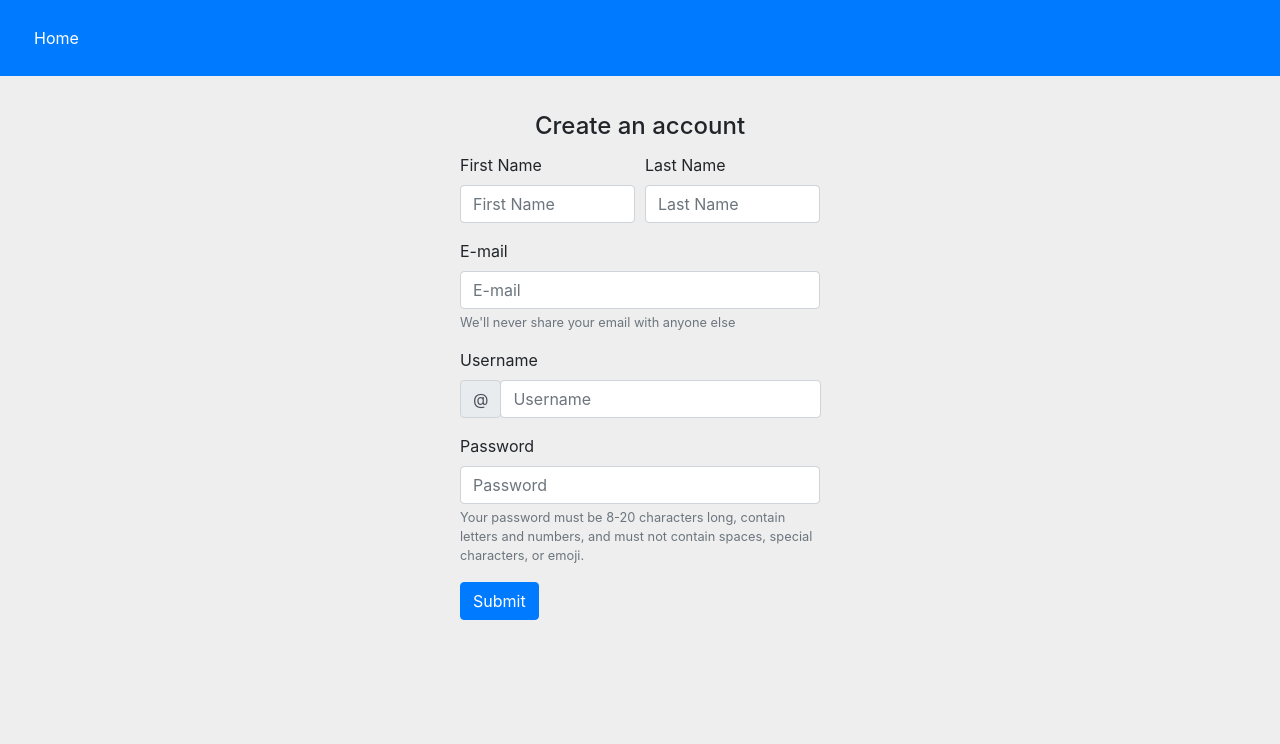
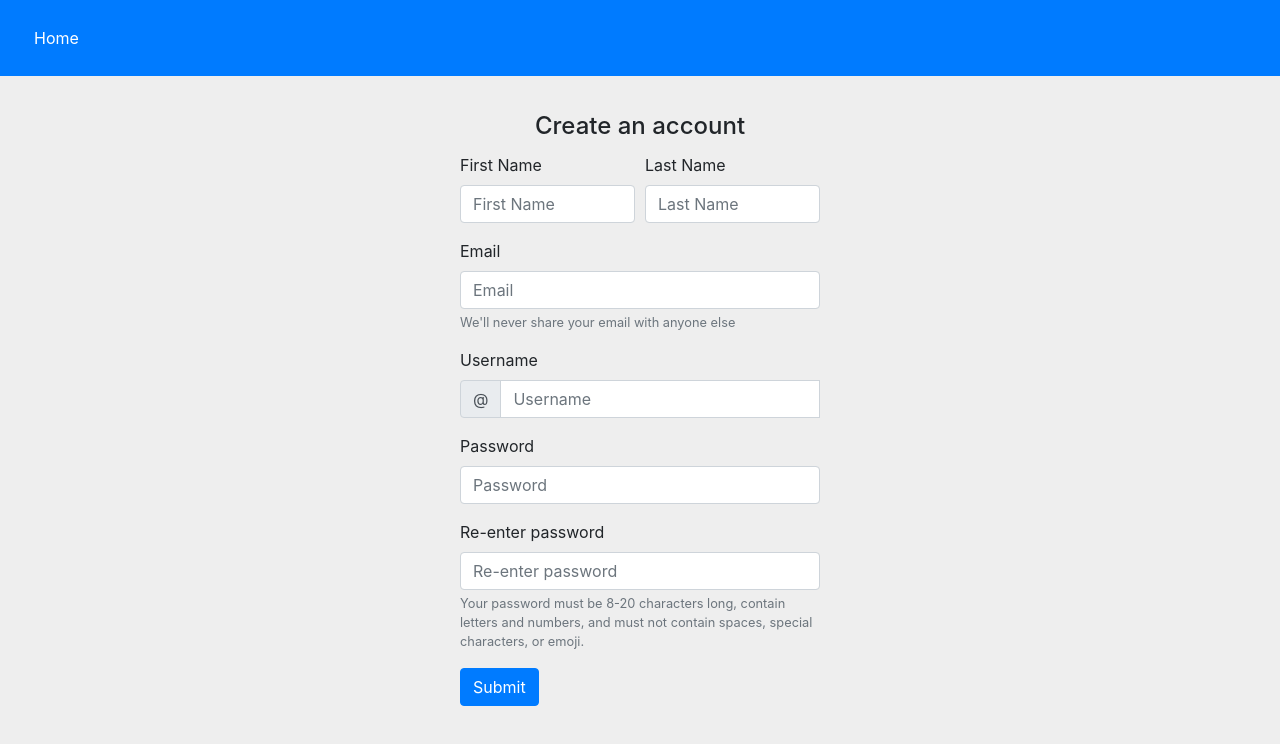
Before and after one commit to ignaspa/CheckIn_csc309, a React (Create React App) app in the folder client/: page /signup in a window 1280 px wide. Shown: the top 744 px of the page. Built offline with nearby package versions, Linux system fonts and the light colour scheme.

Commit message:
Register users, still need to implement logging in after registering

```diff
--- a/client/src/components/SignUp.js
+++ b/client/src/components/SignUp.js
@@ -1,23 +1,76 @@
 import React, { Component } from "react";
-
+import { createUser, authenticateUser } from '../redux/actions.js';
+import { connect } from "react-redux";
+import { bindActionCreators } from "redux";
 const validFeedback = "Looks Good!";
 
-export default class SignUpComponent extends Component {
-  submitHandler = event => {
-    console.log('Submit Handled!')
-    event.preventDefault();
-    event.target.className += " was-validated";
+class SignUpComponent extends Component {
+    constructor(props) {
+        super(props);
+        this.state = {
+            showFirstNameError: "",
+            showLastNameError: "",
+            showEmailError: "",
+            showPasswordError: "",
+            showUsernameError: "",
+            showPassword2Error: "",
+        }
+    }
+
+    submitHandler = event => {
+        event.preventDefault();
+        const newUser = {
+          name: this.state.first_name + " " + this.state.last_name,
+          username: this.state.username,
+          password: this.state.password,
+          password2: this.state.password2
+      }
+        this.props.createUser(newUser);
   };
+    componentDidUpdate(prevProps) {
+        if (prevProps.errors !== this.props.errors) {
+            let showFirstNameError = "is-valid";
+            let showLastNameError = "is-valid";
+            let showEmailError = "is-valid";
+            let showUsernameError = "is-valid";
+            let showPasswordError = "is-valid";
+            let showPassword2Error = "is-valid";
+            if (!this.state.first_name || this.state.first_name === "") {
+                showFirstNameError = "is-invalid"
+            }
+            if (!this.state.last_name || this.state.last_name === "") {
+                showLastNameError = "is-invalid"
+            }
+            if (!this.state.email || this.state.email === "") {
+                showEmailError = "is-invalid"
+            }
+            if (this.props.errors.username) {
+                showUsernameError = "is-invalid";
+            }
+            if (this.props.errors.password) {
+                showPasswordError = "is-invalid";
+            }
+            if (this.props.errors.password2) {
+                showPassword2Error = "is-invalid";
+            }
+            this.setState({
+                showFirstNameError: showFirstNameError,
+                showLastNameError: showLastNameError,
+                showEmailError: showEmailError,
+                showUsernameError: showUsernameError,
+                showPasswordError: showPasswordError,
+                showPassword2Error: showPassword2Error,
+            });
+        }
+    }
 
   changeHandler = event => {
     this.setState({ [event.target.name]: event.target.value });
   };
-
-  render() {
+    render() {
     const disclaimerEmail = "We'll never share your email with anyone else";
     const disclaimerPassword =
       "Your password must be 8-20 characters long, contain letters and numbers, and must not contain spaces, special characters, or emoji.";
-
 
     return (
       <div className="container">
@@ -32,38 +85,57 @@ export default class SignUpComponent extends Component {
             <div className="form-row">
               <div className="col">
                 <TextEntry
+                  name={"first_name"}
                   label={"First Name"}
                   changeHandler={this.changeHandler}
-                  feedback="Please enter your first name!"
+        feedback="Please enter your first name!"
+        tag={this.state.showFirstNameError}
                 />
               </div>
 
               <div className="col">
                 <TextEntry
+                  name={"last_name"}
                   label={"Last Name"}
                   feedback="Please enter your last name!"
+                changeHandler={this.changeHandler}
+        tag={this.state.showLastNameError}
                 />
               </div>
             </div>
 
             <EmailEntry
-              label={"E-mail"}
+              label={"Email"}
               disclaimer={disclaimerEmail}
               feedback="Don't forget your e-mail"
+              changeHandler={this.changeHandler}
+        tag={this.state.showEmailError}
             />
 
             <Username
               label={"Username"}
               disclaimer={disclaimerEmail}
-              feedback="Please pick a username!"
+              feedback={this.props.errors.username}
+              tag={this.state.showUsernameError}
+            changeHandler={this.changeHandler}
             />
 
             <Password
+              name={"password"}
               label={"Password"}
-              disclaimer={disclaimerPassword}
-              feedback="Please choose a password!"
+              disclaimer={""}
+              feedback={this.props.errors.password}
+              tag={this.state.showPasswordError}
+            changeHandler={this.changeHandler}
             />
-
+        <Password
+        name={"password2"}
+        label={"Re-enter password"}
+        disclaimer={disclaimerPassword}
+        feedback={this.props.errors.password2}
+        tag={this.state.showPassword2Error}
+        changeHandler={this.changeHandler}
+        />
             <Button label={"Submit"} />
           </form>
         </article>
@@ -77,8 +149,8 @@ function TextEntry(props) {
     <div className="form-group">
       <label htmlFor="inputText">{props.label}</label>
       <input
-        name=""
-        className="form-control"
+        name={props.name}
+      className={`form-control ${props.tag}`}
         id={props.label}
         placeholder={props.label}
         type="text"
@@ -96,10 +168,11 @@ function EmailEntry(props) {
     <div className="form-group">
       <label htmlFor="inputEmail">{props.label}</label>
       <input
-        name=""
-        className="form-control"
+        name="email"
+          className={`form-control ${props.tag}`}
         placeholder={props.label}
         type="email"
+        onChange={props.changeHandler}
         required
       />
       <small id="emailHelp" className="form-text text-muted">
@@ -115,21 +188,21 @@ export function Username(props) {
   return (
     <div className="form-group">
       <label htmlFor="Username">{props.label}</label>
-      <div className="form-group input-group-prepend">
+      <div className="input-group">
         <div className="input-group-prepend">
           <span className="input-group-text">@</span>
         </div>
         <input
           name="username"
-          className="form-control"
+            className={`form-control ${props.tag}`}
           placeholder={props.label}
           type="text"
           onChange={props.changeHandler}
           required
         />
-      </div>
       <ValidFeedback feedback={validFeedback} />
       <InvalidFeedback feedback={props.feedback} />
+      </div>
     </div>
   );
 }
@@ -139,18 +212,18 @@ export function Password(props) {
     <div className="form-group">
       <label htmlFor="inputEmail">{props.label}</label>
       <input
-        name="password"
-        className="form-control"
+        name={props.name}
+      className={`form-control ${props.tag}`}
         placeholder={props.label}
         type="password"
         onChange={props.changeHandler}
         required
       />
+      <ValidFeedback feedback={validFeedback} />
+      <InvalidFeedback feedback={props.feedback} />
       <small id="passwordHelpBlock" className="form-text text-muted">
         {props.disclaimer}
       </small>
-      <ValidFeedback feedback={validFeedback} />
-      <InvalidFeedback feedback={props.feedback} />
     </div>
   );
 }
@@ -170,3 +243,15 @@ function ValidFeedback(props) {
 function InvalidFeedback(props) {
   return <div className="invalid-feedback">{props.feedback}</div>;
 }
+
+const mapStateToProps = store => ({
+    errors: store.errors,
+    user: store.user,
+    new_user: store.new_user
+});
+
+const mapDispatchToProps = dispatch => {
+    return bindActionCreators({ createUser: createUser, authenticateUser: authenticateUser }, dispatch);
+};
+
+export default connect(mapStateToProps, mapDispatchToProps)(SignUpComponent);
--- a/client/src/redux/actions.js
+++ b/client/src/redux/actions.js
@@ -30,6 +30,26 @@ export const authenticateUser = userData => dispatch => {
     });
 };
 
+export const createUser = userData => dispatch => {
+    dispatch(clearErrors());
+    axios
+        .post("/api/users/register", userData)
+        .then(data => {
+            console.log(data);
+            const newUser = {
+                username: userData.username,
+                password: userData.password,
+            }
+        })
+        .catch(err => {
+            console.log(err);
+            return dispatch({
+                type: "GET_ERRORS",
+                payload: err.response.data
+            });
+        });
+}
+
 //Clear errors
 export const clearErrors = () => {
   return {
@@ -42,6 +62,12 @@ export const login = decoded => {
     type: "LOGIN",
     payload: decoded
   };
+};
+
+export const newUser = () => {
+    return {
+        type: "NEW_USER",
+    };
 };
 
 //log user out
--- a/client/src/redux/reducers.js
+++ b/client/src/redux/reducers.js
@@ -26,6 +26,13 @@ export const loginReducer = (state = loginInitialState, action) => {
     default:
       return state;
   }
+};
+
+export const newUserReducer = (state = false, action) => {
+    switch (action.type) {
+    case "NEW_USER":
+        return true;
+    }
 };
 
 export const errorReducer = (state = errorInitialState, action) => {
```
Also changed, not shown: 2 other files (tests, documents, lock files or other folders).
